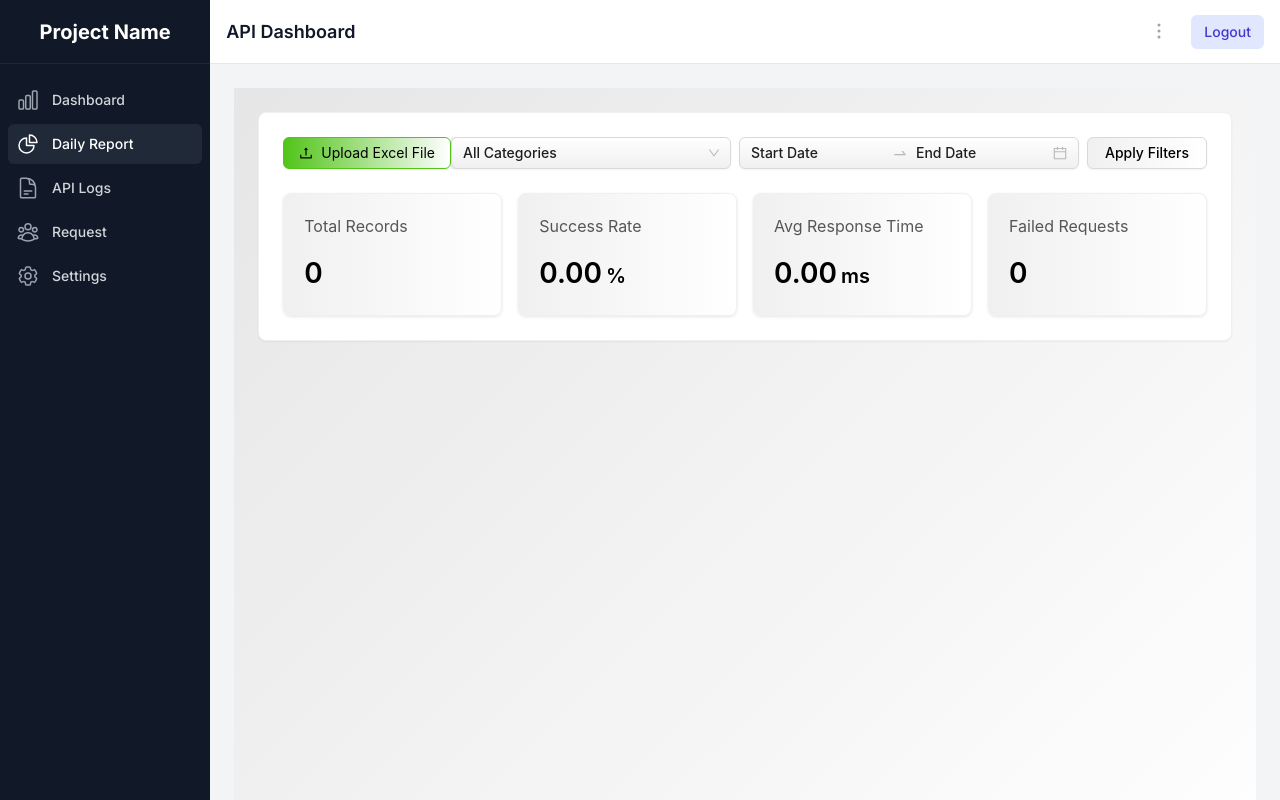
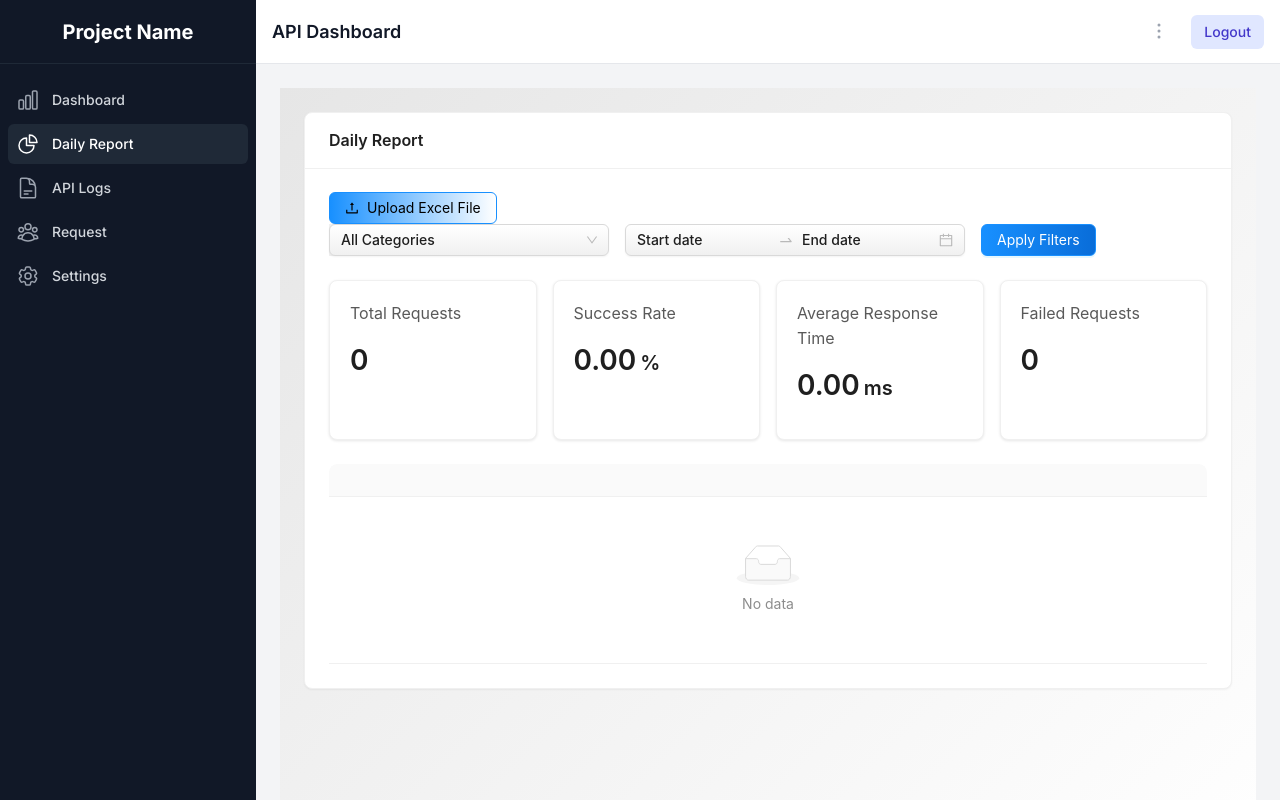
Before and after one commit to vishnupriyancode/Dashboard-main, a React (Vite) app in the folder frontend/: page /daily-report in a window 1280 px wide. Built offline with nearby package versions, Linux system fonts and the light colour scheme; sample sign-in values are in the browser's storage.

Commit message:
Duplicate_check_column_

```diff
--- a/frontend/src/pages/DailyReport.jsx
+++ b/frontend/src/pages/DailyReport.jsx
@@ -18,7 +18,10 @@ const DailyReport = () => {
   const [isFileUploaded, setIsFileUploaded] = useState(false);
   const [uploadedFileName, setUploadedFileName] = useState('');
   const [categories, setCategories] = useState([
-    { value: 'all', label: 'All Categories' }
+    { value: 'all', label: 'All Categories' },
+    { value: 'claims', label: 'Claims' },
+    { value: 'payments', label: 'Payments' },
+    { value: 'eligibility', label: 'Eligibility' },
   ]);
   const [pagination, setPagination] = useState({
     current: 1,
@@ -60,6 +63,21 @@ const DailyReport = () => {
     });
   };
 
+  const calculateMetrics = (dataSet) => {
+    const totalRequests = dataSet.length;
+    const successfulRequests = dataSet.filter(item => item.status === 'success').length;
+    const failedRequests = totalRequests - successfulRequests;
+    const successRate = totalRequests > 0 ? (successfulRequests / totalRequests) * 100 : 0;
+    const avgResponseTime = dataSet.reduce((acc, item) => acc + (item.responseTime || 0), 0) / totalRequests || 0;
+
+    return {
+      totalRequests,
+      successRate,
+      avgResponseTime,
+      failedRequests,
+    };
+  };
+
   const calculateComparison = (current, previous) => {
     if (!previous) return null;
 
@@ -72,53 +90,44 @@ const DailyReport = () => {
   };
 
   const handleFileUpload = (file) => {
-    setUploadedFileName(file.name);
     const reader = new FileReader();
     reader.onload = (e) => {
       try {
         const workbook = XLSX.read(e.target.result, { type: 'array' });
         const sheetName = workbook.SheetNames[0];
         const worksheet = workbook.Sheets[sheetName];
-
-        const headers = XLSX.utils.sheet_to_json(worksheet, { header: 1 })[0];
-        const newColumns = createColumnsFromHeaders(headers);
-        setColumns(newColumns);
-
         const jsonData = XLSX.utils.sheet_to_json(worksheet);
 
-        // Transform dates to consistent format and handle all data types
+        // Transform dates to consistent format and validate data
         const transformedData = jsonData.map((item, index) => {
-          const transformedItem = { key: index };
-          headers.forEach(header => {
-            const dataIndex = header.toLowerCase().replace(/\s+/g, '_');
-            if (header.toLowerCase().includes('date')) {
-              // Handle date conversion
-              transformedItem[dataIndex] = dayjs(item[header]).format('YYYY-MM-DD');
-            } else if (header.toLowerCase().includes('response') && header.toLowerCase().includes('time')) {
-              // Handle response time conversion
-              const rawValue = item[header];
-              let numericValue = 0;
-              if (typeof rawValue === 'string') {
-                numericValue = parseFloat(rawValue.replace(/[^\d.]/g, '')) || 0;
-              } else if (typeof rawValue === 'number') {
-                numericValue = rawValue;
+          if (!item.date || !item.category || !item.status) {
+            throw new Error('Missing required fields in Excel file');
           }
-              transformedItem[dataIndex] = numericValue;
-            } else {
-              transformedItem[dataIndex] = item[header];
-            }
+
+          return {
+            key: index,
+            date: dayjs(item.date).format('YYYY-MM-DD'),
+            category: item.category,
+            status: item.status,
+            responseTime: parseFloat(item.responseTime) || 0,
+          };
         });
-          return transformedItem;
-        });
+
+        // Create columns from headers
+        const headers = Object.keys(jsonData[0]);
+        setColumns(createColumnsFromHeaders(headers));
 
         setData(transformedData);
         setFilteredData(transformedData);
         setIsFileUploaded(true);
+        setUploadedFileName(file.name);
         message.success('File uploaded successfully');
       } catch (error) {
-        console.error('Error processing file:', error);
-        message.error('Error processing file. Please check the file format and try again.');
+        message.error(`Error processing file: ${error.message}`);
       }
+    };
+    reader.onerror = () => {
+      message.error('Error reading file');
     };
     reader.readAsArrayBuffer(file);
     return false;
@@ -127,18 +136,12 @@ const DailyReport = () => {
   const handleRemoveFile = () => {
     setData([]);
     setFilteredData([]);
+    setColumns([]);
     setIsFileUploaded(false);
     setUploadedFileName('');
-    setCategories([{ value: 'all', label: 'All Categories' }]);
-    setSelectedCategory('all');
     setDateRange([null, null]);
     setTempDateRange([null, null]);
-    setPreviousMetrics(null);
-    setPagination({
-      current: 1,
-      pageSize: 10,
-      total: 0,
-    });
+    setSelectedCategory('all');
     message.success('File removed successfully');
   };
 
@@ -167,37 +170,15 @@ const DailyReport = () => {
 
       // Apply date filtering with proper date parsing and validation
       filtered = filtered.filter(item => {
-        // Skip items without date
-        if (!item || !item.date) {
-          return false;
-        }
+        if (!item || !item.date) return false;
 
-        // Ensure proper date parsing
-        let itemDate;
-        try {
-          itemDate = dayjs(item.date);
-          if (!itemDate.isValid()) {
-            return false;
-          }
-        } catch (err) {
-          console.warn('Invalid date format:', item.date);
-          return false;
-        }
+        const itemDate = dayjs(item.date);
+        if (!itemDate.isValid()) return false;
 
         const start = dayjs(startDate).startOf('day');
         const end = dayjs(endDate).endOf('day');
 
-        // Ensure all dates are valid before comparison
-        if (!start.isValid() || !end.isValid()) {
-          return false;
-        }
-
-        // Compare dates using unix timestamps for more reliable comparison
-        const itemTimestamp = itemDate.startOf('day').unix();
-        const startTimestamp = start.unix();
-        const endTimestamp = end.unix();
-
-        return itemTimestamp >= startTimestamp && itemTimestamp <= endTimestamp;
+        return itemDate.unix() >= start.unix() && itemDate.unix() <= end.unix();
       });
 
       // Apply category filtering if needed
@@ -206,11 +187,6 @@ const DailyReport = () => {
           if (!item || !item.category) return false;
           return item.category.toLowerCase() === selectedCategory.toLowerCase();
         });
-      }
-
-      // Validate filtered results
-      if (!Array.isArray(filtered)) {
-        throw new Error('Filtering operation returned invalid results');
       }
 
       // Update states
@@ -223,7 +199,7 @@ const DailyReport = () => {
         pageSize: 10
       }));
 
-      // Calculate previous period metrics only if we have valid filtered data
+      // Calculate previous period metrics
       if (filtered.length > 0) {
         const daysDiff = dayjs(endDate).diff(dayjs(startDate), 'day');
         const previousStartDate = dayjs(startDate).subtract(daysDiff + 1, 'day');
@@ -250,104 +226,20 @@ const DailyReport = () => {
       }
 
     } catch (error) {
-      console.error('Filtering error details:', {
-        error: error.message,
-        dataLength: data?.length,
-        dateRange: tempDateRange,
-        category: selectedCategory
-      });
-
-      message.error('Error occurred while filtering data. Please check the date format and try again.');
-
-      // Reset to initial state on error
-      setFilteredData(data);
-      setPagination(prev => ({
-        ...prev,
-        total: data.length,
-        current: 1
-      }));
+      console.error('Filtering error:', error);
+      message.error('Error applying filters');
     }
   };
 
-  useEffect(() => {
-    if (data.length > 0) {
-      setFilteredData(data);
-      setPagination(prev => ({ ...prev, total: data.length, current: 1 }));
-    }
-  }, [data]);
-
-  const calculateMetrics = (data) => {
-    if (!data || data.length === 0) {
-      return {
-        totalRequests: 0,
-        successRate: 0,
-        avgResponseTime: 0,
-        failedRequests: 0
-      };
-    }
-
-    const totalRequests = data.length;
-
-    // Find response time column in the first data item
-    const responseTimeKey = Object.keys(data[0]).find(key =>
-      key.includes('response_time') || key.includes('responsetime')
-    );
-
-    // Calculate average response time
-    const totalResponseTime = data.reduce((sum, item) => {
-      const responseTime = parseFloat(item[responseTimeKey]) || 0;
-      return sum + responseTime;
-    }, 0);
-
-    const avgResponseTime = totalResponseTime / totalRequests;
-
-    // Calculate success rate
-    const successfulRequests = data.filter(item => {
-      const status = (item.status || '').toLowerCase();
-      return status === 'success' || status === '200' || status === 'ok';
-    }).length;
-
-    const failedRequests = totalRequests - successfulRequests;
-    const successRate = (successfulRequests / totalRequests) * 100;
-
-    return {
-      totalRequests,
-      successRate,
-      avgResponseTime,
-      failedRequests
-    };
+  const handleTableChange = (newPagination, filters, sorter) => {
+    setPagination(prev => ({
+      ...prev,
+      ...newPagination
+    }));
   };
 
-  const handleTableChange = (pagination, filters, sorter) => {
-    setPagination(pagination);
-  };
-
-  const renderTable = () => {
-    if (!isFileUploaded) {
-      return null;
-    }
-
-    return (
-      <div className="table-container" style={{ marginTop: '20px' }}>
-        <Table
-          columns={columns}
-          dataSource={filteredData}
-          pagination={{
-            ...pagination,
-            showSizeChanger: true,
-            showTotal: (total, range) => `${range[0]}-${range[1]} of ${total} items`,
-          }}
-          onChange={handleTableChange}
-          scroll={{ x: true }}
-          size="middle"
-          bordered
-          locale={{
-            emptyText: 'No data found for the selected date range'
-          }}
-        />
-      </div>
-    );
-  };
+  const currentMetrics = calculateMetrics(filteredData);
+  const comparison = calculateComparison(currentMetrics, previousMetrics);
 
   const renderComparisonValue = (value, inverse = false) => {
     if (!value && value !== 0) return null;
@@ -374,33 +266,23 @@ const DailyReport = () => {
 
   return (
     <div className="daily-report-container">
-      <Card className="daily-report-card">
+      <Card title="Daily Report" className="daily-report-card">
         <div className="controls-section">
-          <div style={{
-            display: 'flex',
-            alignItems: 'center',
-            width: '100%',
-            justifyContent: 'space-between'
-          }}>
-            <div style={{ display: 'flex', gap: '8px' }}>
+          <div className="upload-section">
             <Upload
               beforeUpload={handleFileUpload}
               accept=".xlsx,.xls"
               showUploadList={false}
-                maxCount={1}
             >
               <Button
-                  icon={isFileUploaded ? <CheckCircleOutlined style={{ color: '#000000' }} /> : <UploadOutlined />}
-                  disabled={isFileUploaded}
+                icon={isFileUploaded ? <CheckCircleOutlined /> : <UploadOutlined />}
                 style={{
-                    background: isFileUploaded ? 'linear-gradient(to right, #52c41a, #ffffff)' : 'linear-gradient(to right, #52c41a, #ffffff)',
+                  background: isFileUploaded
+                    ? 'linear-gradient(to right, #52c41a, #ffffff)'
+                    : 'linear-gradient(to right, #1890ff, #ffffff)',
+                  borderColor: isFileUploaded ? '#52c41a' : '#1890ff',
                   color: '#000000',
-                    borderColor: '#52c41a',
-                    minWidth: '160px',
-                    maxWidth: '300px',
-                    whiteSpace: 'nowrap',
-                    overflow: 'hidden',
-                    textOverflow: 'ellipsis'
+                  minWidth: '140px'
                 }}
                 title={isFileUploaded ? uploadedFileName : 'Upload Excel File'}
               >
@@ -422,7 +304,7 @@ const DailyReport = () => {
               </Button>
             )}
           </div>
-            <div style={{ display: 'flex', gap: '8px', alignItems: 'center' }}>
+          <div className="filters-section">
             <Select
               className="select-bold"
               style={{
@@ -448,73 +330,79 @@ const DailyReport = () => {
                 width: '340px',
                 background: 'linear-gradient(to right, #f0f0f0, #ffffff)'
               }}
-                placeholder={['Start Date', 'End Date']}
             />
             <Button
               type="primary"
               onClick={handleApplyFilters}
               style={{
-                  background: 'linear-gradient(to right, #f0f0f0, #ffffff)',
-                  borderColor: '#d9d9d9',
-                  color: '#000000',
-                  minWidth: '120px',
-                  fontWeight: '500',
-                  boxShadow: '0 1px 2px rgba(0, 0, 0, 0.05)'
+                background: 'linear-gradient(to right, #1890ff, #096dd9)',
+                borderColor: '#1890ff'
               }}
-                disabled={!tempDateRange || !tempDateRange[0] || !tempDateRange[1]}
             >
               Apply Filters
             </Button>
           </div>
         </div>
-        </div>
 
-        <Row gutter={[16, 16]} style={{ marginTop: '24px' }}>
+        <Row gutter={16} className="mb-6">
           <Col span={6}>
-            <Card className="metrics-card" style={{ background: 'linear-gradient(to right, #f0f0f0, #ffffff)' }}>
+            <Card className="metrics-card" bodyStyle={{ position: 'relative', paddingBottom: '32px' }}>
               <Statistic
-                title="Total Records"
-                value={isFileUploaded ? filteredData.length : 0}
-                valueStyle={{ color: '#000000' }}
+                title="Total Requests"
+                value={currentMetrics.totalRequests}
+                precision={0}
               />
-              {previousMetrics && renderComparisonValue(calculateComparison(calculateMetrics(filteredData), previousMetrics).totalRequests)}
+              {comparison && renderComparisonValue(comparison.totalRequests)}
             </Card>
           </Col>
           <Col span={6}>
-            <Card className="metrics-card" style={{ background: 'linear-gradient(to right, #f0f0f0, #ffffff)' }}>
+            <Card className="metrics-card" bodyStyle={{ position: 'relative', paddingBottom: '32px' }}>
               <Statistic
                 title="Success Rate"
-                value={isFileUploaded ? calculateMetrics(filteredData).successRate.toFixed(2) : "0.00"}
+                value={currentMetrics.successRate}
+                precision={2}
                 suffix="%"
-                valueStyle={{ color: '#000000' }}
               />
-              {previousMetrics && renderComparisonValue(calculateComparison(calculateMetrics(filteredData), previousMetrics).successRate)}
+              {comparison && renderComparisonValue(comparison.successRate)}
             </Card>
           </Col>
           <Col span={6}>
-            <Card className="metrics-card" style={{ background: 'linear-gradient(to right, #f0f0f0, #ffffff)' }}>
+            <Card className="metrics-card" bodyStyle={{ position: 'relative', paddingBottom: '32px' }}>
               <Statistic
-                title="Avg Response Time"
-                value={isFileUploaded ? calculateMetrics(filteredData).avgResponseTime.toFixed(2) : "0.00"}
+                title="Average Response Time"
+                value={currentMetrics.avgResponseTime}
+                precision={2}
                 suffix="ms"
-                valueStyle={{ color: '#000000' }}
               />
-              {previousMetrics && renderComparisonValue(calculateComparison(calculateMetrics(filteredData), previousMetrics).avgResponseTime, true)}
+              {comparison && renderComparisonValue(comparison.avgResponseTime, true)}
             </Card>
           </Col>
           <Col span={6}>
-            <Card className="metrics-card" style={{ background: 'linear-gradient(to right, #f0f0f0, #ffffff)' }}>
+            <Card className="metrics-card" bodyStyle={{ position: 'relative', paddingBottom: '32px' }}>
               <Statistic
                 title="Failed Requests"
-                value={isFileUploaded ? calculateMetrics(filteredData).failedRequests : 0}
-                valueStyle={{ color: '#000000' }}
+                value={currentMetrics.failedRequests}
+                precision={0}
               />
-              {previousMetrics && renderComparisonValue(calculateComparison(calculateMetrics(filteredData), previousMetrics).failedRequests, true)}
+              {comparison && renderComparisonValue(comparison.failedRequests, true)}
             </Card>
           </Col>
         </Row>
 
-        {renderTable()}
+        <div className="table-container">
+          <Table
+            columns={columns}
+            dataSource={filteredData}
+            pagination={{
+              ...pagination,
+              showSizeChanger: true,
+              showTotal: (total) => `Total ${total} items`,
+              pageSizeOptions: ['10', '20', '50', '100']
+            }}
+            onChange={handleTableChange}
+            scroll={{ x: true }}
+          />
+        </div>
       </Card>
     </div>
   );
```
Also changed, not shown: 1 other file (tests, documents, lock files or other folders). Lines whose indentation alone changed are shown as unchanged.
